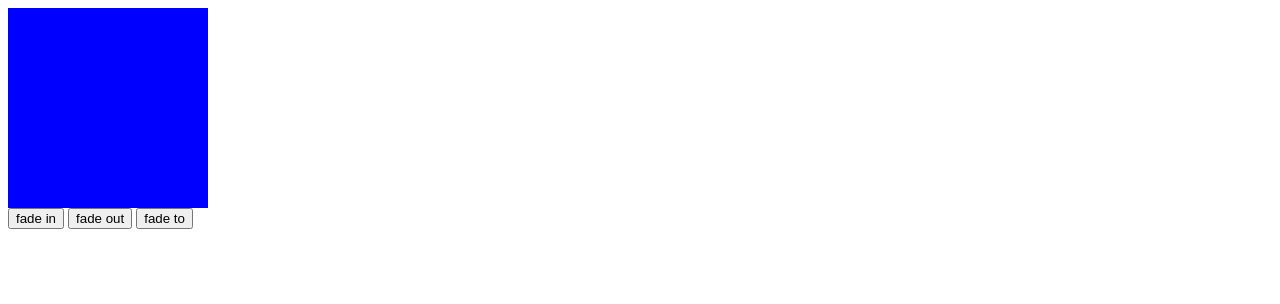
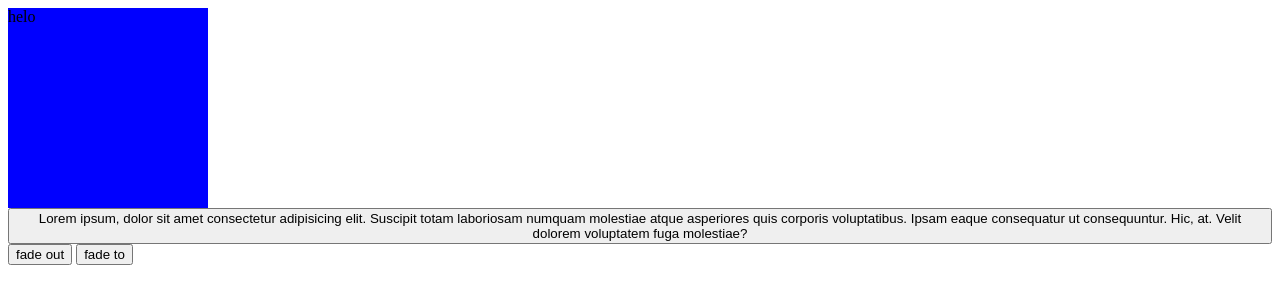
Before and after one commit to tyokusuma/WebsiteIndonesia, a plain HTML site: page index.html in a window 1280 px wide. Drawn offline with Linux system fonts and the light colour scheme.

Commit message:
Mengedit index.html

```diff
--- a/index.html
+++ b/index.html
@@ -36,8 +36,8 @@
 
 </head>
 <body>
-   <div class="helo"></div>
-   <button class="klik"> fade in</button>
+   <div class="helo">helo</div>
+   <button class="klik"> Lorem ipsum, dolor sit amet consectetur adipisicing elit. Suscipit totam laboriosam numquam molestiae atque asperiores quis corporis voluptatibus. Ipsam eaque consequatur ut consequuntur. Hic, at. Velit dolorem voluptatem fuga molestiae?</button>
    <button class="klik2"> fade out</button>
    <button class="klik3"> fade to</button>
 </body>
```
